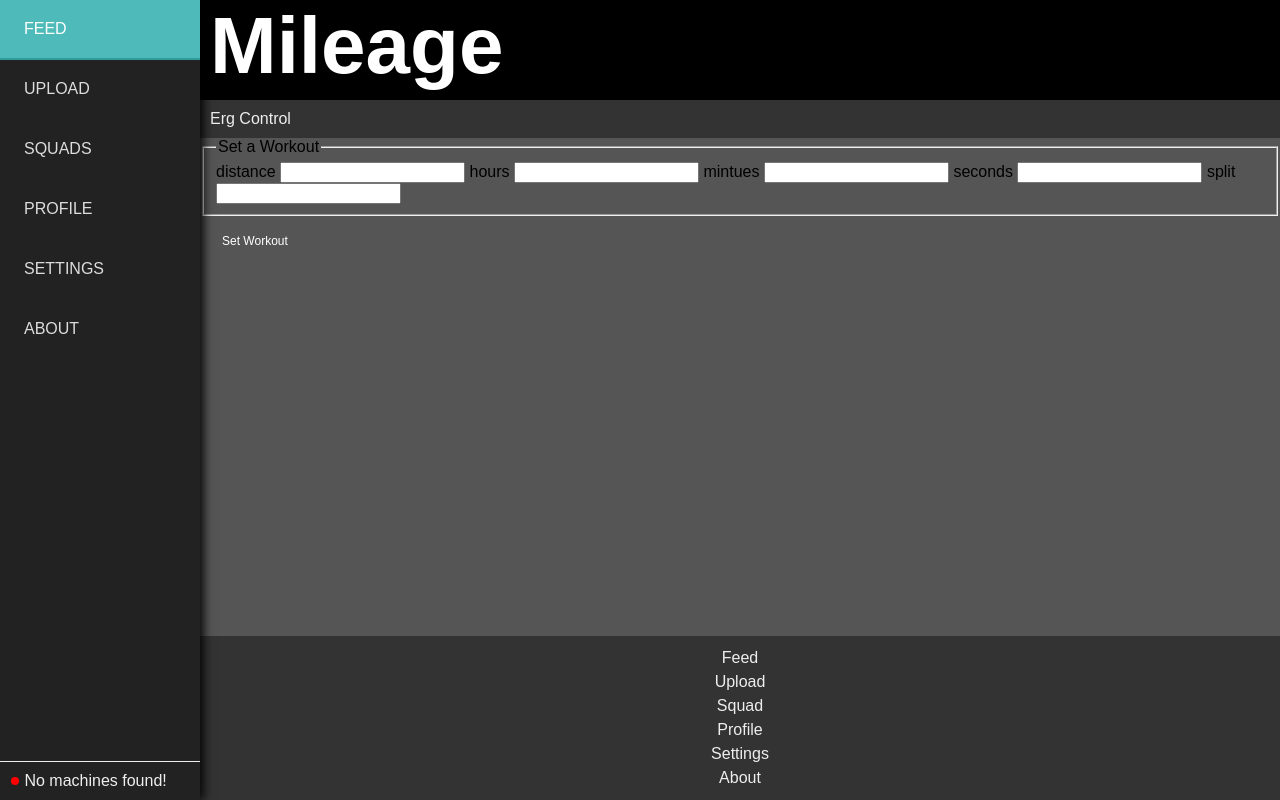
After one commit to dnpotter001/Mileage-Flask-Python, a Flask app: page /erg in a window 1280 px wide. The commit adds this page. Run offline with Flask 2, Linux system fonts and the light colour scheme.

Commit message:
created form but getting errors from validate on submit

```diff
--- a/app.py
+++ b/app.py
@@ -1,6 +1,8 @@
-from flask import Flask, render_template, url_for
+from flask import Flask, render_template, url_for, flash,redirect
+from form import SetWorkoutForm
 import pyrow
 app = Flask(__name__)
+app.config['SECRET_KEY'] = '5791628bb0b13ce0c676dfde280ba245'
 
 workouts = [
   {
@@ -15,25 +17,39 @@ workouts = [
   }
 ]
 
+
+
+
+
 @app.route("/")
 @app.route("/home")
 @app.route("/feed")
 @app.route("/index")
 def home():
-    return render_template('index.html', posts=workouts, title="Your Feed")
+  return render_template('index.html', posts=workouts, title="Your Feed")
 
 @app.route("/about")
 def about():
-  return  render_template('about.html', title="About")
+  return render_template('about.html', title="About")
+
+@app.route('/erg', methods=['GET', 'POST'])
+def erg():
+  form = SetWorkoutForm()
+  if form.validate_on_submit():
+    ergs = list(pyrow.find())
+    pm5 = pyrow.pyrow(ergs[0])
+    pm5.set_workout(distance=form.distance.data)
+    return redirect(url_for('erg'))
+  return render_template('erg.html', title='Erg Control', form=form)
 
 if __name__ == '__main__':
   app.run(debug=True)
 
-ergs = list(pyrow.find())
-if len(ergs) == 0:
-    print('No ergs found')
+# ergs = list(pyrow.find())
+# if len(ergs) == 0:
+#     print('No ergs found')
 
-erg = pyrow.pyrow(ergs[0])
-print "Connected to erg."
+# erg = pyrow.pyrow(ergs[0])
+# print "Connected to erg."
 
-erg.set_workout(distance=2000, split=100, pace=120)
+# erg.set_workout(distance=2000, split=100, pace=120)
--- a/form.py
+++ b/form.py
@@ -5,18 +5,18 @@ from wtforms.validators import Length, DataRequired
 class SetWorkoutForm(FlaskForm):
 
   distance = IntegerField('distance',
-    validators=[DataRequired(), Length(min=1, max=5)])
+    validators=[Length(min=1, max=5)])
 
   hours = IntegerField('hours',
-    validators=[DataRequired(), Length(min=0, max=1)])
+    validators=[Length(min=0, max=1)])
 
   minutes = IntegerField('mintues',
-    validators=[DataRequired(), Length(min=0, max=2)])
+    validators=[Length(min=0, max=2)])
 
-  minutes = IntegerField('second',
-    validators=[DataRequired(), Length(min=0, max=2)])
+  seconds = IntegerField('seconds',
+    validators=[ Length(min=0, max=2)])
 
-  split = IntegerField('distance',
-    validators=[DataRequired(), Length(min=1, max=3)])
+  split = IntegerField('split',
+    validators=[Length(min=1, max=3)])
 
   submit = SubmitField('Set Workout')
--- /dev/null
+++ b/templates/erg.html
@@ -0,0 +1,28 @@
+{% extends "layout.html" %}
+{% block content %}
+
+  <form method="POST" action="">
+    {{ form.hidden_tag() }}
+    <fieldset>
+      <legend>Set a Workout</legend>
+      {{form.distance.label}}
+      {{form.distance}}
+
+      {{form.hours.label}}
+      {{form.hours}}
+
+      {{form.minutes.label}}
+      {{form.minutes}}
+
+      {{form.seconds.label}}
+      {{form.seconds}}
+
+      {{form.split.label}}
+      {{form.split}}
+    </fieldset>
+
+    {{form.submit(class="button dark small")}}
+
+  </form>
+
+{% endblock content %}
--- a/templates/layout.html
+++ b/templates/layout.html
@@ -44,6 +44,8 @@
   </article>
 
   <section class="content">
+
+
     {% block content %}{% endblock %}
   </section>
 
```
Also changed, not shown: 1 other file.
